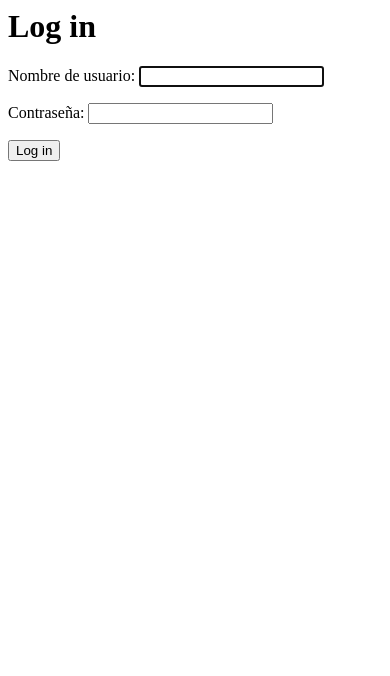
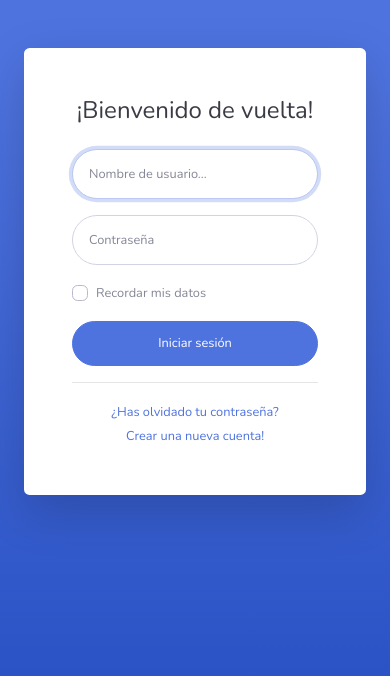
Before and after one commit to CristofherAndres/loginProyectoSec4, a Django app: page /accounts/login/ in a window 390 px wide. Shown: the top 676 px of the page. Run offline with Django 5.2, Linux system fonts and the light colour scheme; some libraries are stand-ins or nearby versions.

Commit message:
Login con SB2 admin y Modal

```diff
--- /dev/null
+++ b/templates/base_login.html
@@ -0,0 +1,61 @@
+<!DOCTYPE html>
+{% load static %}
+<html lang="en">
+
+<head>
+
+    <meta charset="utf-8">
+    <meta http-equiv="X-UA-Compatible" content="IE=edge">
+    <meta name="viewport" content="width=device-width, initial-scale=1, shrink-to-fit=no">
+    <meta name="description" content="">
+    <meta name="author" content="">
+
+    <title>SB Admin 2 - Login</title>
+
+    <!-- Custom fonts for this template-->
+    <link href="{% static 'vendor/fontawesome-free/css/all.min.css' %}" rel="stylesheet" type="text/css">
+    <link
+        href="https://fonts.googleapis.com/css?family=Nunito:200,200i,300,300i,400,400i,600,600i,700,700i,800,800i,900,900i"
+        rel="stylesheet">
+
+    <!-- Custom styles for this template-->
+    <link href="{% static 'css/sb-admin-2.min.css' %}" rel="stylesheet">
+
+</head>
+
+<body class="bg-gradient-primary">
+
+    <div class="container">
+
+        <!-- Outer Row -->
+        <div class="row justify-content-center">
+
+            <div class="col-xl-10 col-lg-12 col-md-9">
+
+                <div class="card o-hidden border-0 shadow-lg my-5">
+                    <div class="card-body p-0">
+                        <!-- Nested Row within Card Body -->
+                        {% block contenido %}
+                        {% endblock %}
+                    </div>
+                </div>
+
+            </div>
+
+        </div>
+
+    </div>
+
+    <!-- Bootstrap core JavaScript-->
+    <script src="{% static 'vendor/jquery/jquery.min.js' %}"></script>
+    <script src="{% static 'vendor/bootstrap/js/bootstrap.bundle.min.js' %}"></script>
+
+    <!-- Core plugin JavaScript-->
+    <script src="{% static 'vendor/jquery-easing/jquery.easing.min.js' %}"></script>
+
+    <!-- Custom scripts for all pages-->
+    <script src="{% static 'js/sb-admin-2.min.js' %}"></script>
+
+</body>
+
+</html>
--- a/templates/registration/login.html
+++ b/templates/registration/login.html
@@ -1,9 +1,41 @@
-<h1>Log in</h1>
+{% extends 'base_login.html' %}
 
-<form method="post">
+{% block contenido %}
 
-    {% csrf_token %}
-    {{form.as_p}}
-    <button type="submit">Log in</button>
+<div class="row justify-content-center">
+    <div class="col-lg-8">
+        <div class="p-5">
+            <div class="text-center">
+                <h1 class="h4 text-gray-900 mb-4">¡Bienvenido de vuelta!</h1>
+            </div>
+            <form class="user" method="post">
+                {% csrf_token %}
+                <div class="form-group">
+                    <input type="text" class="form-control form-control-user" name="username" autofocus id="id_username" required placeholder="Nombre de usuario...">
+                </div>
+                <div class="form-group">
+                    <input type="password" class="form-control form-control-user" name="password" id="id_password" placeholder="Contraseña">
+                </div>
+                <div class="form-group">
+                    <div class="custom-control custom-checkbox small">
+                        <input type="checkbox" class="custom-control-input" id="customCheck">
+                        <label class="custom-control-label" for="customCheck">Recordar mis datos</label>
+                    </div>
+                </div>
+                <button type="submit" href="index.html" class="btn btn-primary btn-user btn-block">
+                    Iniciar sesión
+                </button>
+            </form>
+            <hr>
+            <div class="text-center">
+                <a class="small" href="forgot-password.html">¿Has olvidado tu contraseña?</a>
+            </div>
+            <div class="text-center">
+                <a class="small" href="register.html">Crear una nueva cuenta!</a>
+            </div>
+        </div>
+    </div>
+</div>
 
-</form>
+
+{% endblock %}
```
Also changed, not shown: templates/home.html (+0 -7 lines), templates/menus/extras.html (+10 -4 lines).
